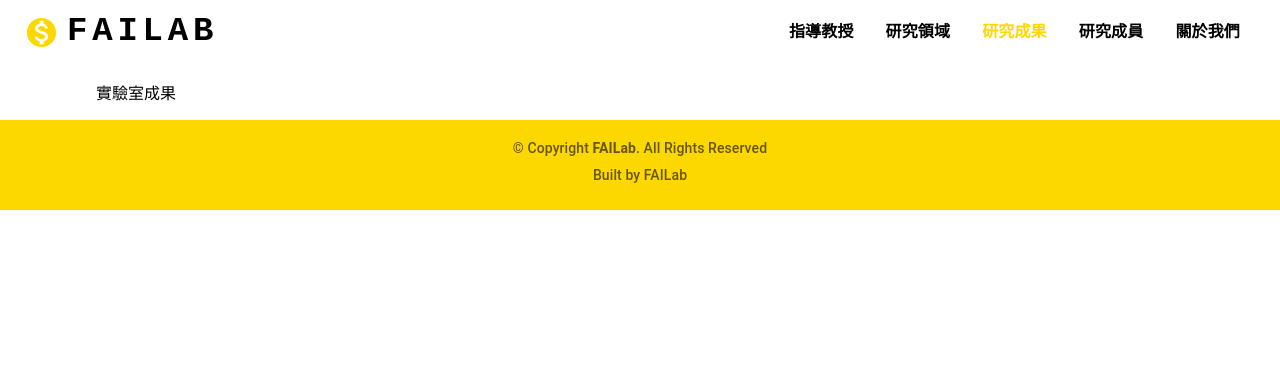
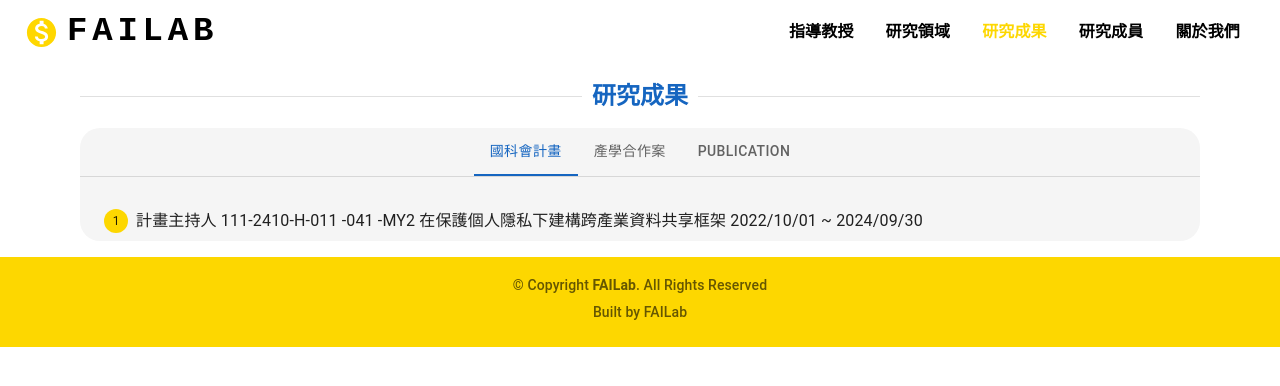
Before and after one commit to failab-ntust/lab-website, a Next.js app: page /result in a window 1280 px wide. Shown: the top 386 px of the page. Built offline with nearby package versions, Linux system fonts and the light colour scheme.

Commit message:
feat: add result layout

```diff
--- a/app/result/page.tsx
+++ b/app/result/page.tsx
@@ -1,11 +1,136 @@
-import { Box } from '@mui/material'
-import Image from 'next/image'
+'use client'
+import * as React from 'react';
+import PropTypes from 'prop-types';
+import { Box, Typography, Tabs, Tab, Stepper, Step, StepLabel } from '@mui/material';
+
+import FieldTitle from '../FieldTitle'
+
+interface TabPanelProps {
+    children?: React.ReactNode;
+    index: number;
+    value: number;
+}
+function CustomTabPanel(props: TabPanelProps) {
+    const { children, value, index, ...other } = props;
+
+    return (
+        <div
+            role="tabpanel"
+            hidden={value !== index}
+            id={`simple-tabpanel-${index}`}
+            aria-labelledby={`simple-tab-${index}`}
+            {...other}
+        >
+            {value === index && (
+                <Box px={3} sx={{ overflowY: 'auto' }}>
+                    {children}
+                </Box>
+            )}
+        </div>
+    );
+}
+
+CustomTabPanel.propTypes = {
+    children: PropTypes.node,
+    index: PropTypes.number.isRequired,
+    value: PropTypes.number.isRequired,
+};
+
+function a11yProps(index: number) {
+    return {
+        id: `simple-tab-${index}`,
+        'aria-controls': `simple-tabpanel-${index}`,
+    };
+}
+
+const NSTC = [
+    '計畫主持人 111-2410-H-011 -041 -MY2 在保護個人隱私下建構跨產業資料共享框架 2022/10/01 ~ 2024/09/30'
+]
+
+const IndustryCooperation = [
+    '計畫主持人，運用大數據及人工智慧技術建構風險引擎2.0 2023/01/01~2023/12/31',
+    '計畫主持人，企業資安風險評估計畫 2022/10/01~2023/09/30',
+    '偕同計畫主持人，數位錢包之資安框架建構-APP及底層技術設計 2022/11/01~2022/12/31'
+]
+
+const JournalPaper = [
+    'B.-Y. Hsu, P.-Y. Chang, Y.-L.Chen, Y.-C. Ho, C.-C. Chang, C.-Y. Shen, and B.-C. Shia (2022, Nov). Diversity-Optimized Group Extraction in Social Networks. IEEE Transactions on Computational Social Systems . (Accepted).',
+    'V. Kumar, R. Kumar, A.-A. Khan, V. Kumar, Y.-C. Chen, and C.-C. Chang (2022, Apr). RAFI: Robust Authentication Framework for IoT based RFID Infrastructure. Sensors, DOI:10.3390/s22093110. (Accepted).',
+    'C.-C. Chang , M.-Y. Chang, J.-Y. Jhang, L.-Y. Yeh, and C.-Y. Shen (2022, Feb). Learning to Extract Expert Teams in Social Networks. IEEE Transactions on Computational Social Systems, DOI: 10.1109/TCSS.2022.3152179. (Accepted). 本人為第一作者.',
+    'D.-C. Li, P.-H. Hsu, and C.-C. Chang (2014, Apr). A Genetic Algorithm-Based Approach for Single-Machine Scheduling with Learning Effect and Release Time. Mathematical Problems in Engineering, vol. 2014, Article ID 249493, 12 pages, 2014. https://doi.org/10.1155/2014/249493.',
+    'D.-C. Li, C.-C.Chang, C.-W. Liu, and W.-C. Chen (2013, May). A New Approach for Manufacturing Forecast Problems with Insufficient Data – the Case of TFT-LCDs. Journal of Intelligent Manufacturing, 24(2), 225-233.',
+    'D.-C. Li, C.-C.Chang, C.-W. Liu, and W.-C. Chen (2013, May). A New Approach for Manufacturing Forecast Problems with Insufficient Data – the Case of TFT-LCDs. Journal of Intelligent Manufacturing, 24(2), 225-233.'
+]
+
+const ConferencePaper = [
+    '張詠盛, 蔣昱弘, 張智傑, 陳駿 （2022年05月）。電影短文評論之情感分析-整合孿生網絡與深度神經網絡。2022人工智慧技術及應用研討會。',
+    'C.-C. Chen, K.-W. Lee, Chang C. C., D.-N. Yang, and M.-S. Chen (2013, Oct). Efficient Large Graph Pattern Mining for Big Data in the Cloud. Proc. of the 2013 IEEE International Conference on Big Data.',
+    'D.-C. Li, I.-S. Wen, and C.-C. Chang (2013, Jun). A new virtual-sample-generating method based on the heuristics algorithm.. 2013 IEEE International Conference on Grey Systems and Intelligent Services.',
+    '利德江*,張智傑,劉巧雯（2011年01月）。擴充資料維度提升小樣本品質預測能力-以TFT-LCDs製造為例。2011第四屆資訊科技應用研討會。',
+    '利德江,張智傑*,劉巧雯（2010年12月）。利用資料分群轉換提升良率預測能力-以大尺寸偏光板製造為例。2010電子化企業實務研討暨論文發表會。'
+]
+
+const CusStepper = ({ data }: any) => (
+    <Stepper orientation="vertical">
+        {data.map((item: string, index: number) => (
+            <Step active key={index}>
+                <StepLabel>
+                    <Typography>
+                        {item}
+                    </Typography>
+                </StepLabel>
+            </Step>
+        ))}
+    </Stepper >
+)
 
 
 export default function Result() {
+    const [value, setValue] = React.useState(0);
+
+    const handleChange = (event: React.SyntheticEvent, newValue: number) => {
+        setValue(newValue);
+    };
+
     return (
-        <Box sx={{ margin: 2 }}>
-            實驗室成果
-        </Box>
+        <Box sx={{ height: '100%' }}>
+            <FieldTitle fieldtitle='研究成果' />
+            <Box sx={{ bgcolor: '#F5F5F5', minHeight: '85%', borderRadius: 5 }}>
+                <Box sx={{ borderBottom: 1, borderColor: 'divider', mb: 3, display: 'flex', justifyContent: 'center' }}>
+                    <Tabs
+                        value={value}
+                        onChange={handleChange}
+                        aria-label="basic tabs example"
+                        textColor='secondary'
+                        indicatorColor='secondary'
+                        variant="scrollable"
+                        allowScrollButtonsMobile
+                    >
+                        <Tab label="國科會計畫" disableRipple {...a11yProps(0)} />
+                        <Tab label="產學合作案" disableRipple {...a11yProps(1)} />
+                        <Tab label="Publication" disableRipple {...a11yProps(2)} />
+                    </Tabs>
+                </Box>
+
+                <CustomTabPanel value={value} index={0}>
+                    <CusStepper data={NSTC} />
+                </CustomTabPanel>
+                <CustomTabPanel value={value} index={1}>
+                    <CusStepper data={IndustryCooperation} />
+                </CustomTabPanel>
+                <CustomTabPanel value={value} index={2}>
+                    <Typography variant='h6' color='secondary'>
+                        Journal Paper
+                    </Typography>
+                    <CusStepper data={JournalPaper} />
+                    <br />
+                    <Typography variant='h6' color='secondary'>
+                        Conference Paper
+                    </Typography>
+                    <CusStepper data={ConferencePaper} />
+
+                </CustomTabPanel>
+            </Box>
+        </Box >
     )
 }
```
